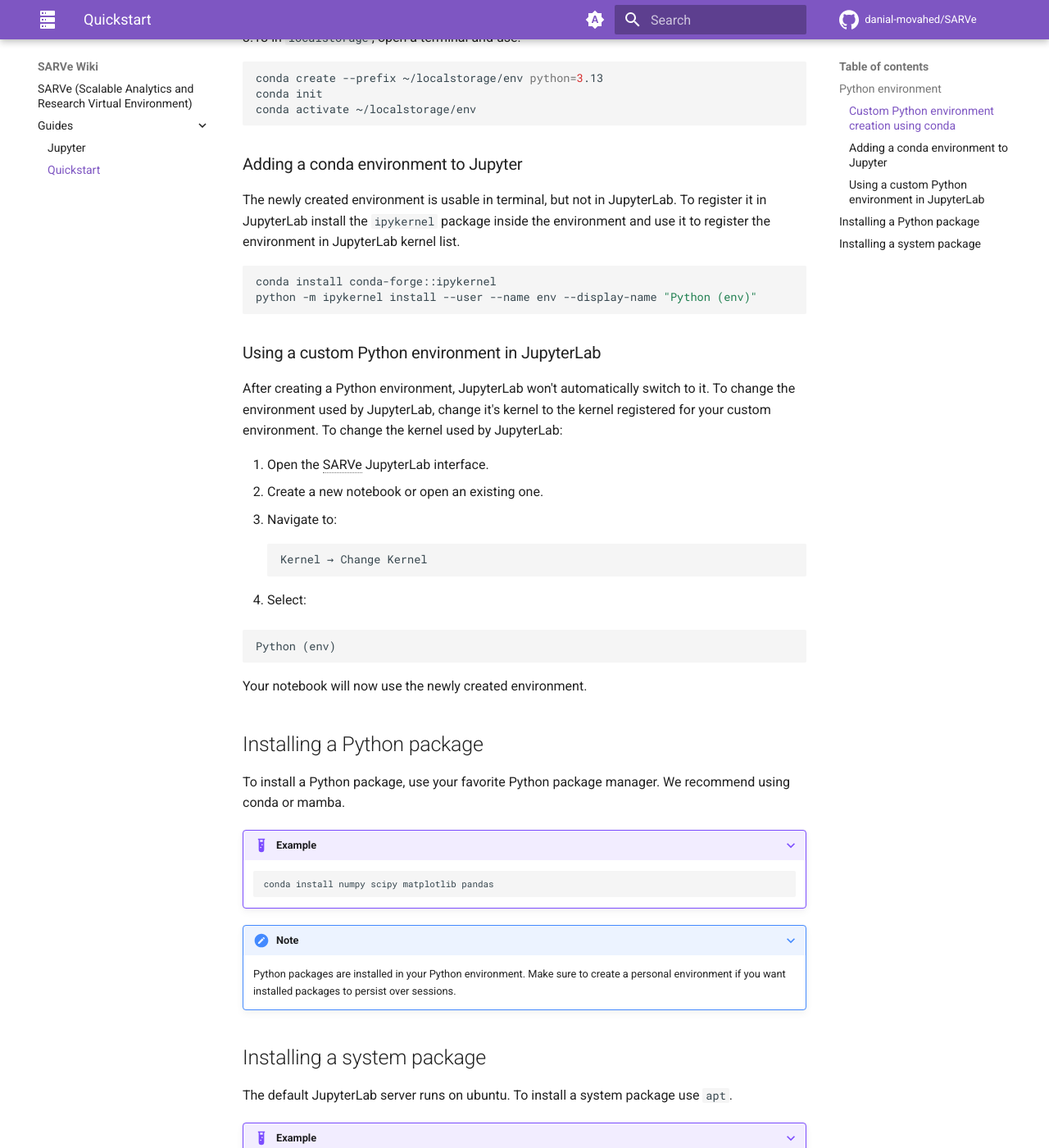
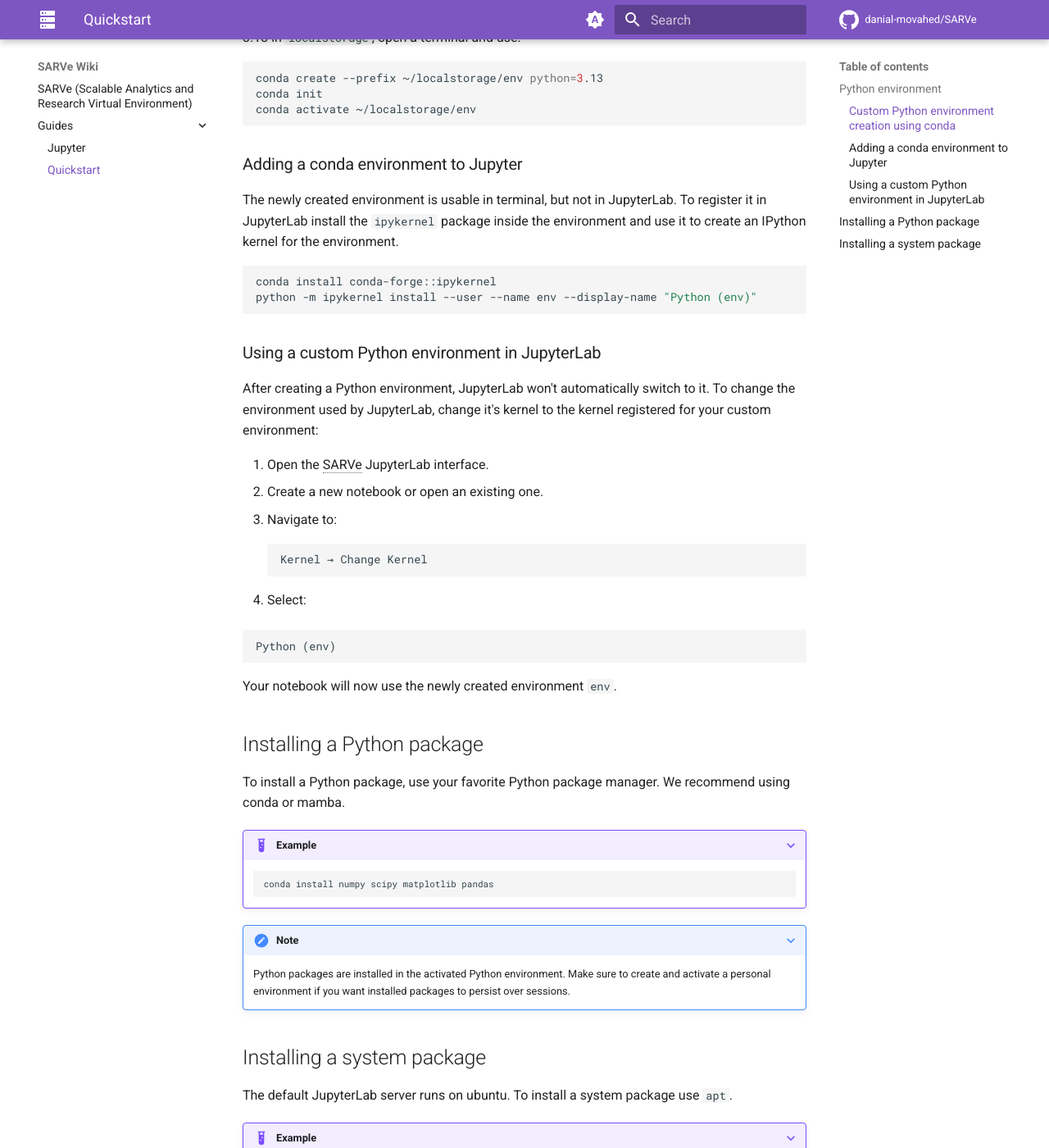
Before and after one commit to AI-Driven-HEP/SARVe, an MkDocs documentation site: the page built from docs/guides/Quickstart.md, in a window 1280 px wide and 1400 px high, scrolled down 876 px. Shown: the whole window at 82% size. Built offline with MkDocs 1.6.1 and Material for MkDocs 9.7.7, drawn with Linux system fonts in a browser that asks for light colours; comment, search, counter and statistics services are not loaded.

Commit message:
Fix font for env name Make quickstart guide more clear

````diff
--- a/docs/guides/Quickstart.md
+++ b/docs/guides/Quickstart.md
@@ -17,7 +17,7 @@
     For best performance, it is recommended to work within **`~/localstorage`** directory. See Storage for more details on different storage types and how you could use them in your project.
 
 ### Custom Python environment creation using conda
-To quickly create a custom Python environment with conda with name env and using Python 3.13 in `localstorage`, open a terminal and use:
+To quickly create a custom Python environment with conda with name `env` and using Python 3.13 in `localstorage`, open a terminal and use:
 
 ```bash
 conda create --prefix ~/localstorage/env python=3.13
@@ -26,7 +26,7 @@
 ```
 
 ### Adding a conda environment to Jupyter
-The newly created environment is usable in terminal, but not in JupyterLab. To register it in JupyterLab install the `ipykernel` package inside the environment and use it to register the environment in JupyterLab kernel list.
+The newly created environment is usable in terminal, but not in JupyterLab. To register it in JupyterLab install the `ipykernel` package inside the environment and use it to create an IPython kernel for the environment.
 
 ```bash
 conda install conda-forge::ipykernel
@@ -34,7 +34,7 @@
 ```
 
 ### Using a custom Python environment in JupyterLab
-After creating a Python environment, JupyterLab won't automatically switch to it. To change the environment used by JupyterLab, change it's kernel to the kernel registered for your custom environment. To change the kernel used by JupyterLab:
+After creating a Python environment, JupyterLab won't automatically switch to it. To change the environment used by JupyterLab, change it's kernel to the kernel registered for your custom environment:
 
 1. Open the SARVe JupyterLab interface.
 2. Create a new notebook or open an existing one.
@@ -49,7 +49,7 @@
 Python (env)
 ```
 
-Your notebook will now use the newly created environment.
+Your notebook will now use the newly created environment `env`.
 
 ## Installing a Python package
 To install a Python package, use your favorite Python package manager. We recommend using conda or mamba.
@@ -62,7 +62,7 @@
 
 ???+ Note
 
-    Python packages are installed in your Python environment. Make sure to create a personal environment if you want installed packages to persist over sessions.
+    Python packages are installed in the activated Python environment. Make sure to create and activate a personal environment if you want installed packages to persist over sessions.
 
 ## Installing a system package
 The default JupyterLab server runs on ubuntu. To install a system package use `apt`.
````
